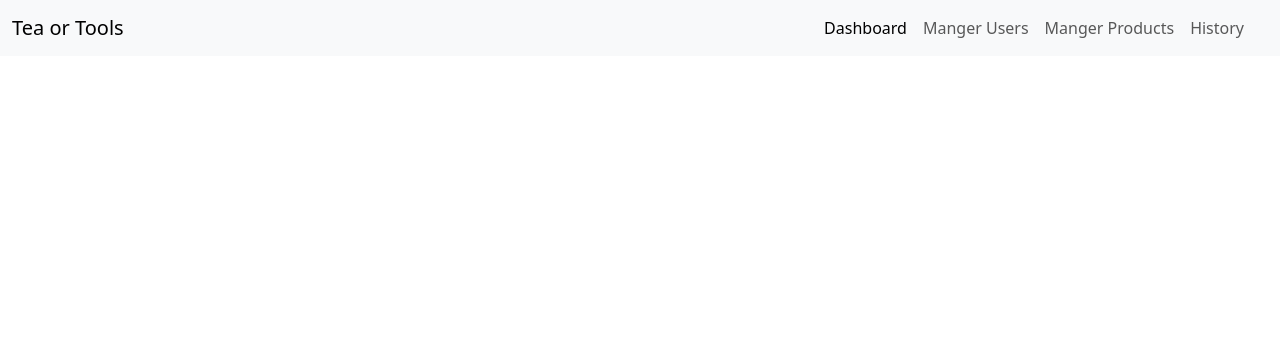
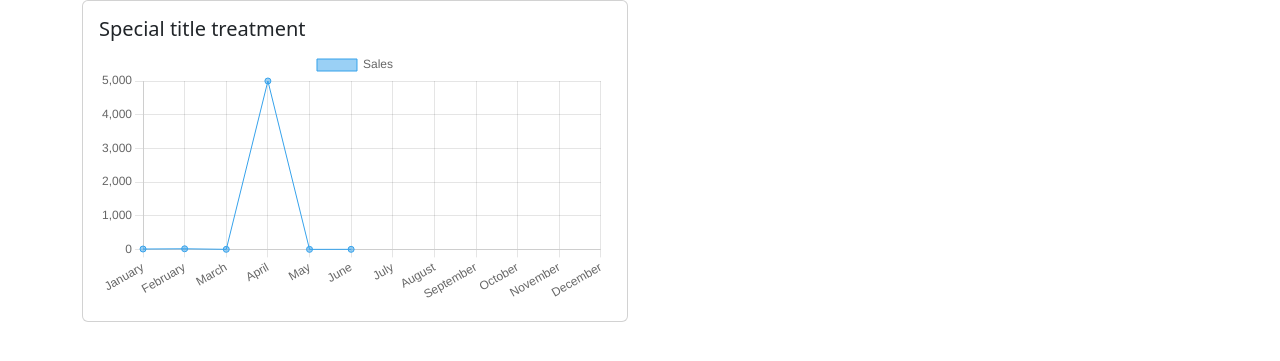
Before and after one commit to MudithaGayanath/teaOrTools, a PHP site: page /test.php in a window 1280 px wide. Shown: the top 361 px of the page. Run offline with PHP 8.4, Linux system fonts and the light colour scheme.

Commit message:
test Chart

```diff
--- a/test.php
+++ b/test.php
@@ -4,41 +4,79 @@
     <meta charset="UTF-8">
     <meta name="viewport" content="width=device-width, initial-scale=1.0">
     <link rel="stylesheet" href="bootstrap.css">
-    <title>Admin Panale</title>
+    <script src="https://cdn.jsdelivr.net/npm/chart.js"></script>
+    <title>Document</title>
 </head>
 <body>
-<nav class="navbar bg-body-tertiary navbar-expand-md  sticky-top">
-  <div class="container-fluid">
-    <a class="navbar-brand" href="#">Tea or Tools </a>
-    <button class="navbar-toggler" type="button" data-bs-toggle="offcanvas" data-bs-target="#offcanvasNavbar" aria-controls="offcanvasNavbar" aria-label="Toggle navigation">
-      <span class="navbar-toggler-icon"></span>
-    </button>
-    <div class="offcanvas offcanvas-end" tabindex="-1" id="offcanvasNavbar" aria-labelledby="offcanvasNavbarLabel">
-      <div class="offcanvas-header">
-        <h5 class="offcanvas-title" id="offcanvasNavbarLabel">Tea or Tools</h5>
-        <button type="button" class="btn-close" data-bs-dismiss="offcanvas" aria-label="Close"></button>
-      </div>
-      <div class="offcanvas-body">
-        <ul class="navbar-nav justify-content-end flex-grow-1 pe-3">
-          <li class="nav-item">
-            <a class="nav-link active" aria-current="page" href="#">Dashboard</a>
-          </li>
-          <li class="nav-item">
-            <a class="nav-link" href="#">Manger Users</a>
-          </li>
-          <li class="nav-item">
-            <a class="nav-link" href="#">Manger Products</a>
-          </li>
-          <li class="nav-item">
-            <a class="nav-link" href="#">History</a>
-          </li>
+<div>
+    <div class="container">
+        <div class="row">
+  <div class=" col-12 col-lg-6  ">
+    <div class="card ">
+      <div class="card-body">
 
-        </ul>
-
+      <h5 class="card-title ">Special title treatment</h5>
+      <canvas id="myChart" class=" "></canvas>
       </div>
     </div>
   </div>
-</nav>
-<script src="bootstrap.bundle.js"></script>
+
+
+        </div>
+
+</div>
+<script>
+  const ctx = document.getElementById('myChart');
+  const MONTHS = [
+  'January',
+  'February',
+  'March',
+  'April',
+  'May',
+  'June',
+  'July',
+  'August',
+  'September',
+  'October',
+  'November',
+  'December'
+];
+
+function months(config) {
+  var cfg = config || {};
+  var count = cfg.count || 12;
+  var section = cfg.section;
+  var values = [];
+  var i, value;
+
+  for (i = 0; i < count; ++i) {
+    value = MONTHS[Math.ceil(i) % 12];
+    values.push(value.substring(0, section));
+  }
+
+  return values;
+}
+  const labels = months({count: 12});
+
+
+new Chart(ctx, {
+    type: 'line',
+    data: {
+      labels: labels ,
+      datasets: [{
+        label: 'Sales',
+        data: [12, 19, 3, 5000, 2, 3],
+        borderWidth: 1
+      }]
+    },
+    options: {
+      scales: {
+        y: {
+          beginAtZero: true,
+        }
+      }
+    }
+  });
+</script>
 </body>
 </html>
```
